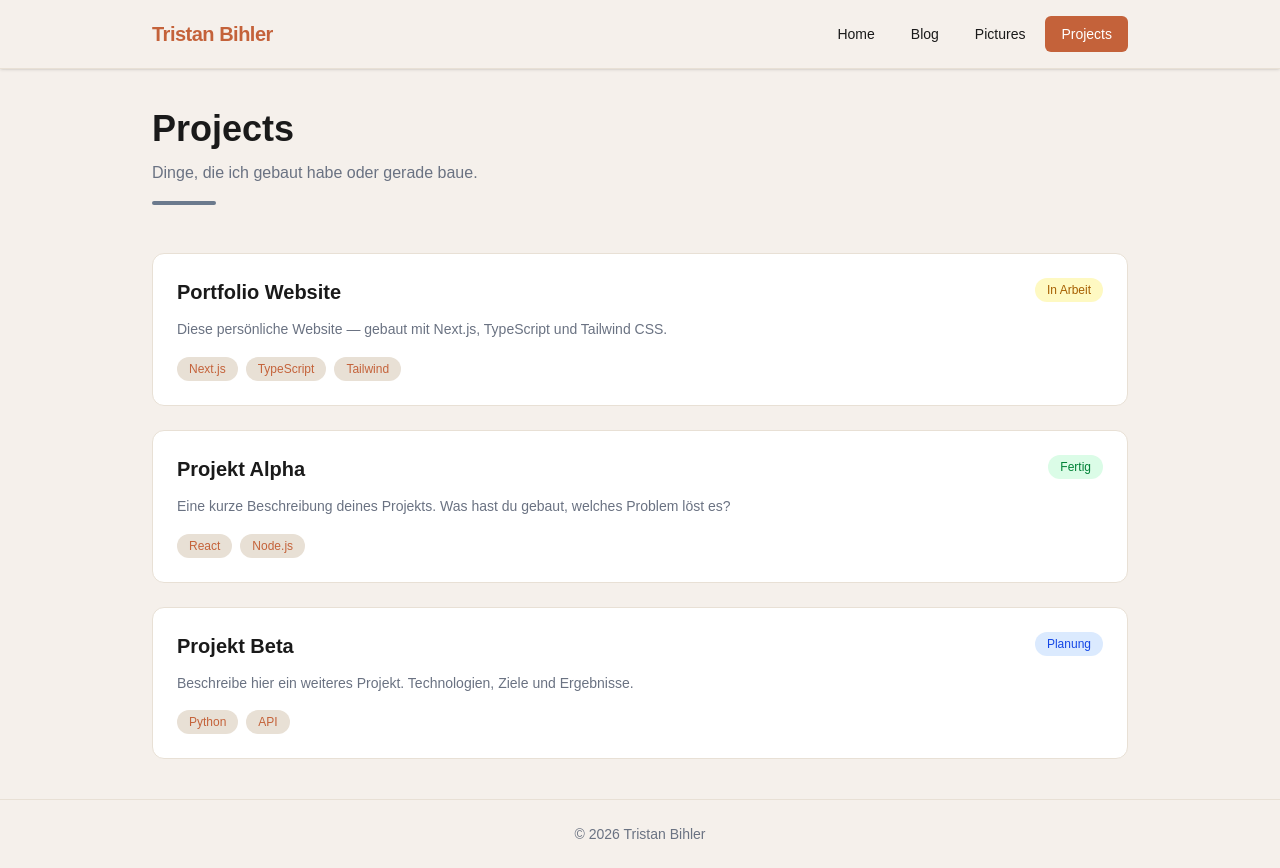
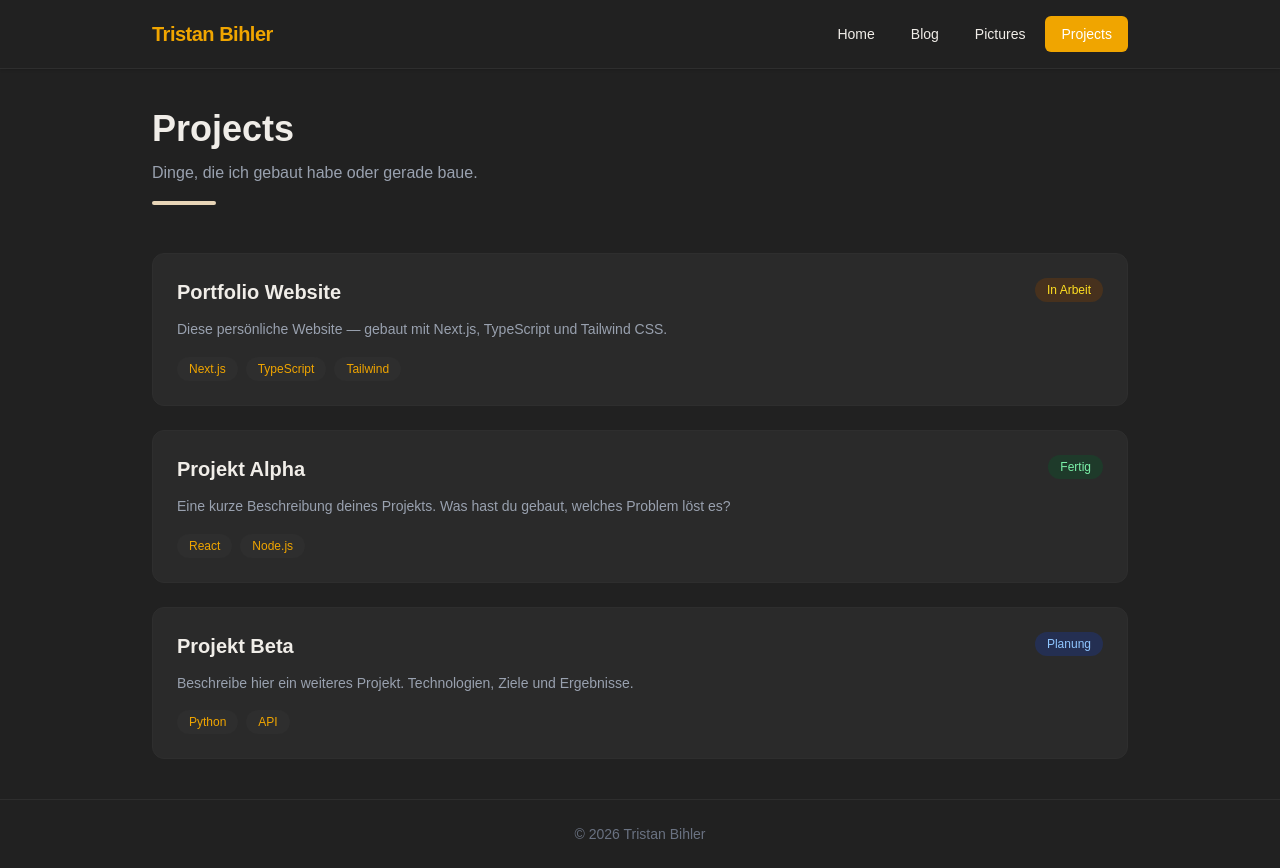
Before and after one commit to Tristan-Bihler/Website, a Next.js app: page /projects in a window 1280 px wide. Built offline with nearby package versions, Linux system fonts and the light colour scheme.

Commit message:
style: Switch to Charcoal & Amber dark color scheme (D4)
Dark background with amber accent and warm cream details.

https://claude.ai/code/session_01Bxp4ckHJa5UGUWL6HedupW

```diff
--- a/src/app/blog/page.tsx
+++ b/src/app/blog/page.tsx
@@ -29,7 +29,7 @@ export default function BlogPage() {
     <div className="space-y-12">
       <div>
         <h1 className="text-4xl font-bold mb-3">Blog</h1>
-        <p className="text-gray-500">Gedanken, Erfahrungen und Geschichten.</p>
+        <p className="text-gray-400">Gedanken, Erfahrungen und Geschichten.</p>
         <div className="mt-4 h-1 w-16 bg-[var(--gold)] rounded-full" />
       </div>
 
@@ -37,7 +37,7 @@ export default function BlogPage() {
         {posts.map((post) => (
           <article
             key={post.slug}
-            className="group bg-white rounded-xl border border-[var(--cream-dark)] p-6 hover:border-[var(--gold)] hover:shadow-md transition-all"
+            className="group bg-[var(--card-bg)] rounded-xl border border-[var(--cream-dark)] p-6 hover:border-[var(--gold)] hover:shadow-md transition-all"
           >
             <div className="flex items-center gap-3 mb-3 flex-wrap">
               <time className="text-xs text-gray-400 font-medium">{post.date}</time>
@@ -53,7 +53,7 @@ export default function BlogPage() {
             <h2 className="text-xl font-semibold mb-2 group-hover:text-[var(--red)] transition-colors">
               {post.title}
             </h2>
-            <p className="text-gray-500 text-sm leading-relaxed">{post.excerpt}</p>
+            <p className="text-gray-400 text-sm leading-relaxed">{post.excerpt}</p>
             <div className="mt-4">
               <span className="text-sm font-medium text-[var(--red)] hover:text-[var(--red-dark)] cursor-pointer">
                 Weiterlesen →
--- a/src/app/globals.css
+++ b/src/app/globals.css
@@ -1,14 +1,15 @@
 @import "tailwindcss";
 
 :root {
-  --background: #F5F0EB;
-  --foreground: #1a1a1a;
-  --cream: #F5F0EB;
-  --cream-dark: #E8E0D5;
-  --red: #C4623A;
-  --red-dark: #A04A28;
-  --gold: #6B7A8D;
-  --gold-dark: #4A5A6D;
+  --background: #212121;
+  --foreground: #F0EDE8;
+  --cream: #212121;
+  --cream-dark: #2E2E2E;
+  --card-bg: #2A2A2A;
+  --red: #F0A500;
+  --red-dark: #C88200;
+  --gold: #E8D5B7;
+  --gold-dark: #C9B090;
 }
 
 @theme inline {
--- a/src/app/page.tsx
+++ b/src/app/page.tsx
@@ -14,7 +14,7 @@ export default function Home() {
           Hi, ich bin{" "}
           <span className="text-[var(--red)]">Tristan Bihler</span>
         </h1>
-        <p className="text-lg text-gray-600 max-w-xl leading-relaxed">
+        <p className="text-lg text-gray-400 max-w-xl leading-relaxed">
           Hier teile ich meine Gedanken, Projekte und Fotos. Schau dich gerne um!
         </p>
         <div className="flex gap-4 flex-wrap">
@@ -65,13 +65,13 @@ export default function Home() {
             <Link
               key={href}
               href={href}
-              className="group block p-6 bg-white rounded-xl border border-[var(--cream-dark)] hover:border-[var(--gold)] hover:shadow-md transition-all"
+              className="group block p-6 bg-[var(--card-bg)] rounded-xl border border-[var(--cream-dark)] hover:border-[var(--gold)] hover:shadow-md transition-all"
             >
               <div className="text-3xl mb-3">{icon}</div>
               <h3 className="text-lg font-semibold mb-2 group-hover:text-[var(--red)] transition-colors">
                 {title}
               </h3>
-              <p className="text-sm text-gray-500">{desc}</p>
+              <p className="text-sm text-gray-400">{desc}</p>
             </Link>
           ))}
         </div>
--- a/src/app/pictures/page.tsx
+++ b/src/app/pictures/page.tsx
@@ -12,7 +12,7 @@ export default function PicturesPage() {
     <div className="space-y-12">
       <div>
         <h1 className="text-4xl font-bold mb-3">Pictures</h1>
-        <p className="text-gray-500">Momente, die ich festgehalten habe.</p>
+        <p className="text-gray-400">Momente, die ich festgehalten habe.</p>
         <div className="mt-4 h-1 w-16 bg-[var(--gold)] rounded-full" />
       </div>
 
@@ -27,7 +27,7 @@ export default function PicturesPage() {
               <span className="text-5xl opacity-40">📷</span>
             </div>
             <div className="absolute inset-0 bg-black/0 group-hover:bg-black/20 transition-colors rounded-xl" />
-            <div className="p-4 bg-white">
+            <div className="p-4 bg-[var(--card-bg)]">
               <p className="font-semibold text-sm">{pic.title}</p>
               <p className="text-xs text-gray-400 mt-0.5">{pic.location}</p>
             </div>
--- a/src/app/projects/page.tsx
+++ b/src/app/projects/page.tsx
@@ -4,21 +4,21 @@ const projects = [
     description: "Diese persönliche Website — gebaut mit Next.js, TypeScript und Tailwind CSS.",
     tags: ["Next.js", "TypeScript", "Tailwind"],
     status: "In Arbeit",
-    statusColor: "bg-yellow-100 text-yellow-700",
+    statusColor: "bg-yellow-900/40 text-yellow-300",
   },
   {
     title: "Projekt Alpha",
     description: "Eine kurze Beschreibung deines Projekts. Was hast du gebaut, welches Problem löst es?",
     tags: ["React", "Node.js"],
     status: "Fertig",
-    statusColor: "bg-green-100 text-green-700",
+    statusColor: "bg-green-900/40 text-green-300",
   },
   {
     title: "Projekt Beta",
     description: "Beschreibe hier ein weiteres Projekt. Technologien, Ziele und Ergebnisse.",
     tags: ["Python", "API"],
     status: "Planung",
-    statusColor: "bg-blue-100 text-blue-700",
+    statusColor: "bg-blue-900/40 text-blue-300",
   },
 ];
 
@@ -27,7 +27,7 @@ export default function ProjectsPage() {
     <div className="space-y-12">
       <div>
         <h1 className="text-4xl font-bold mb-3">Projects</h1>
-        <p className="text-gray-500">Dinge, die ich gebaut habe oder gerade baue.</p>
+        <p className="text-gray-400">Dinge, die ich gebaut habe oder gerade baue.</p>
         <div className="mt-4 h-1 w-16 bg-[var(--gold)] rounded-full" />
       </div>
 
@@ -35,7 +35,7 @@ export default function ProjectsPage() {
         {projects.map((project) => (
           <div
             key={project.title}
-            className="bg-white rounded-xl border border-[var(--cream-dark)] p-6 hover:border-[var(--gold)] hover:shadow-md transition-all"
+            className="bg-[var(--card-bg)] rounded-xl border border-[var(--cream-dark)] p-6 hover:border-[var(--gold)] hover:shadow-md transition-all"
           >
             <div className="flex items-start justify-between gap-4 flex-wrap mb-3">
               <h2 className="text-xl font-semibold">{project.title}</h2>
@@ -43,7 +43,7 @@ export default function ProjectsPage() {
                 {project.status}
               </span>
             </div>
-            <p className="text-gray-500 text-sm leading-relaxed mb-4">{project.description}</p>
+            <p className="text-gray-400 text-sm leading-relaxed mb-4">{project.description}</p>
             <div className="flex gap-2 flex-wrap">
               {project.tags.map((tag) => (
                 <span
```
